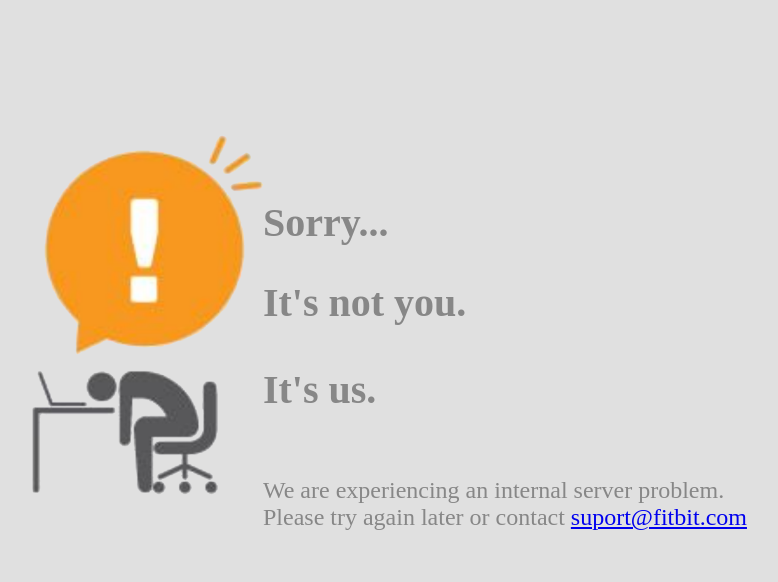
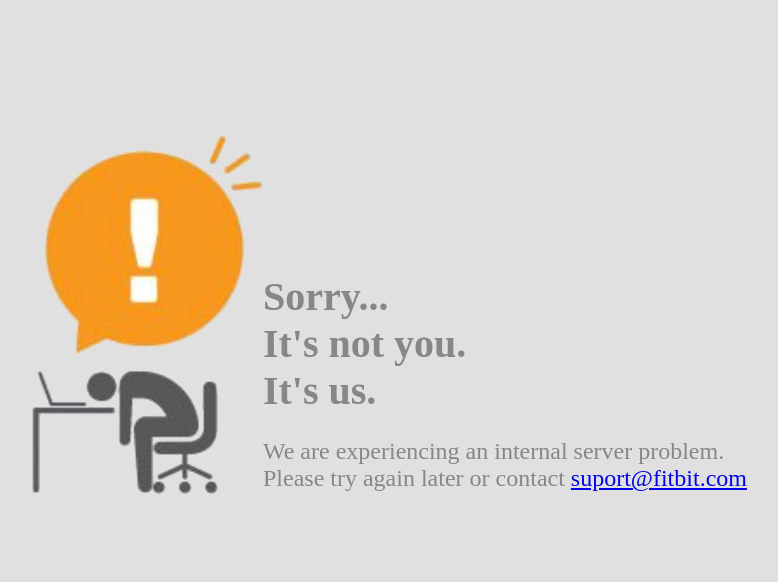
Before and after one commit to Darijush/05-19_other_try_404, a website: page index.html in a window 1280 px wide. Shown: the whole page, without its empty margins (377-1155 px from the left). Drawn offline with Linux system fonts and the light colour scheme.

Commit message:
paragraph spaces corrected

```diff
--- a/index.html
+++ b/index.html
@@ -8,10 +8,10 @@
 </head>
 <body style="background-color: #E0E0E0;">
     <main style="width: 80%; height: 80%; margin-top: 5%;margin-left: 10%;display: inline-block;">
-        <div style="float: right;width: 50%; margin-top: 10%;">
-            <h1 style="font-size: 40px;color: #878787; ">Sorry...</h1>
-            <h2 style="font-size: 40px;color: #878787; ">It's not you.</h2>
-            <h3 style="font-size: 40px;color: #878787; ">It's us.</h3>
+        <div style="float: right;width: 50%; margin-top: 20%;">
+            <h1 style="font-size: 40px;color: #878787; margin-bottom: 0; margin-top: 0;">Sorry...</h1>
+            <h2 style="font-size: 40px;color: #878787; margin-bottom: 0; margin-top: 0;">It's not you.</h2>
+            <h3 style="font-size: 40px;color: #878787; margin-bottom: 0; margin-top: 0;">It's us.</h3>
             <p style="display: inline-block;font-size: 24px;color: #878787;">We are experiencing an internal server problem. Please try again later or contact
             <a href="mailto:suport@fitbit.com">suport@fitbit.com</a></p>
         </div>
```
